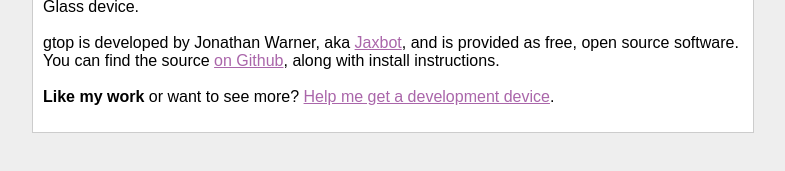
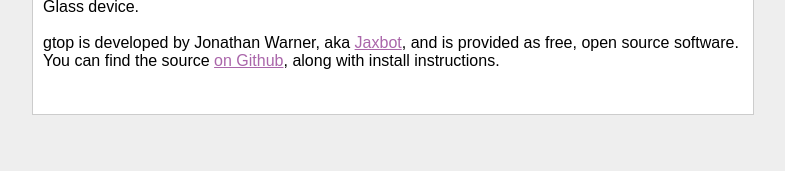
Before and after one commit to jaxbot/gtop, a website: page pages/index.html in a window 1280 px wide. Shown: the part 489-660 px from the top of the page, without its empty margins (247-1032 px from the left). Drawn offline with Linux system fonts and the light colour scheme.

Commit message:
Update index page

```diff
--- a/pages/index.html
+++ b/pages/index.html
@@ -33,7 +33,6 @@
 			<b>gtop</b> is a Glassware application that brings server monitoring and administration to your Google Glass device.<br><br>
 			gtop is developed by Jonathan Warner, aka <a href='http://jaxbot.me/'>Jaxbot</a>, and is provided as free, open source software.<br>
 			You can find the source <a href='https://github.com/jaxbot/gtop'>on Github</a>, along with install instructions.<br><br>
-			<b>Like my work</b> or want to see more? <a href='http://www.indiegogo.com/projects/help-me-develop-for-google-glass/x/6437373'>Help me get a development device</a>.
 		</p>
 		</div>
 	</body>
```
